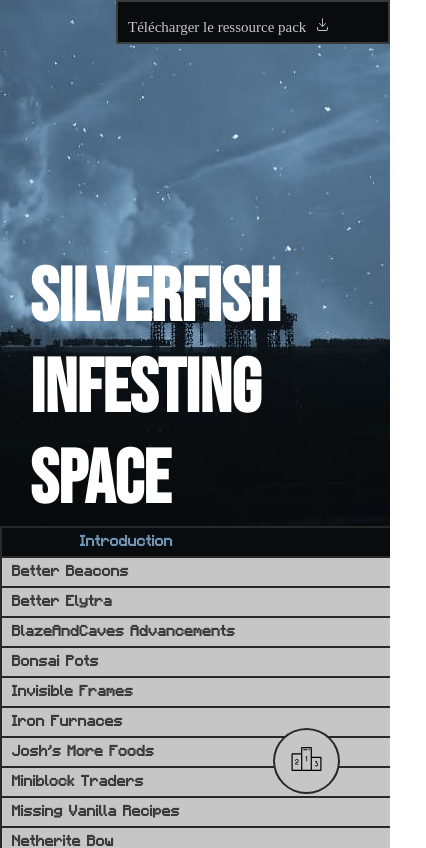
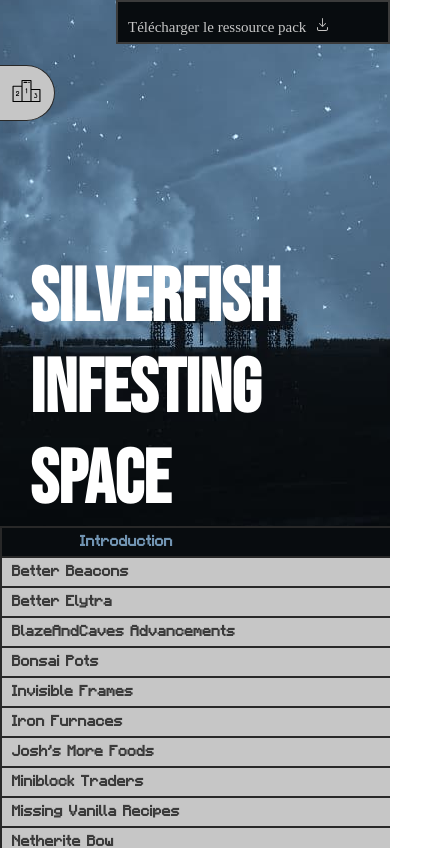
Before and after one commit to Nekall/Silverfish-Space, a React (Create React App) app: page /datapacks/vanilla-tweaks in a window 390 px wide. Shown: the top 848 px of the page, 426 px wide, since content can reach past the window. Built offline with nearby package versions, Linux system fonts and the light colour scheme; a web font is replaced by a local one.

Commit message:
style: responsive completed

```diff
--- a/src/components/HomeBanner/index.jsx
+++ b/src/components/HomeBanner/index.jsx
@@ -3,10 +3,14 @@ import videoBanner from "../../assets/videos/Mc-video-banner.webm";
 import book from "../../assets/images/book.png";
 import enchantedBook from "../../assets/images/enchantedbook.webp";
 
+import podium from 'assets/images/podium.svg';
+
 const HomeBanner = () => {
   return(
     <div className="home-banner">
-
+      <div className="btn-podium">
+        <NavLink activeClassName="active" to="/top-advancements"><img className="podium" src={podium} alt="podium achievements" /></NavLink>
+      </div>
       <div className="fullscreen-bg">
           <video muted autoPlay id="#bg-video">
               <source src={videoBanner} type="video/webm" />
--- a/src/pages/BlazeAndCavesAdvancements/index.jsx
+++ b/src/pages/BlazeAndCavesAdvancements/index.jsx
@@ -10,11 +10,11 @@ return (
     <SubNavbar />
     <div className="content">
       <h2><a target="_blank" rel="noreferrer" href="https://www.planetminecraft.com/data-pack/blazeandcave-s-advancements-pack-1-12/">BlazeAndCave's Advancements<img className="link" src={link} alt="lien" /></a></h2>
-      <img src={advancements} alt="hauts faits" />
+      <img className="dp-img" src={advancements} alt="hauts faits" />
       <p>
         Tu manques de challenge dans le ludiciel Minecraft ? Blaze and cave’s pack ajoute plus de 900 advancements afin d’endiabler ton aventure lors ce merveilleux périple.
       </p>
-      <img src={advancementsPanel} alt="panneau des hauts faits" />
+      <img className="dp-img" src={advancementsPanel} alt="panneau des hauts faits" />
     </div>
   </div>
   )
--- a/src/pages/InvisibleFrames/index.jsx
+++ b/src/pages/InvisibleFrames/index.jsx
@@ -23,7 +23,7 @@ return (
       </p>
       <img src={craftInvisibleFrame} alt="invisible frame" />
       <img src={craftInvisibleGlowFrame} alt="invisible glowing frame" />
-      <img src={invisibleframes} alt="explication en gif" />
+      <img className="dp-img" src={invisibleframes} alt="explication en gif" />
     </div>
   </div>
   )
--- a/src/pages/MissingVanillaRecipes/index.jsx
+++ b/src/pages/MissingVanillaRecipes/index.jsx
@@ -55,7 +55,7 @@ return (
     <div className="content">
       <h2>Missing Vanilla Recipes (fait par Sacha ♥)</h2>
       <p>Minecraft n’est pas logique, on y remédie.</p>
-      <p>39 nouvelles recettes INÉDITES logiques et comme dirait un vieux sage “ Ça devrait être dans le jeu de base ”.</p>
+      <p>Plus de 50 nouvelles recettes INÉDITES logiques et comme dirait un vieux sage “ Ça devrait être dans le jeu de base ”.</p>
       <hr/>
       <p className="title-news bold">Nouveaux crafts !</p>
       <img src={slabToBlock} alt="slab to block" />
--- a/src/pages/QuarryVanilla/index.jsx
+++ b/src/pages/QuarryVanilla/index.jsx
@@ -16,13 +16,13 @@ return (
     <div className="content">
       <h2><a target="_blank" rel="noreferrer" href="https://www.planetminecraft.com/data-pack/vanilla-quarry/">Quarry Vanilla<img className="link" src={link} alt="lien" /></a></h2>
       <p>Fan d’industrial craft, non ce n’est pas le filler mais bien évidemment la quarry. La mise en place est légèrement différente mais le fonctionnement reste le même. Tu peux ajouter des upgrades afin d’agrandir sa taille de minage.</p>
-      <img src={quarry} alt="quarry en action" />
+      <img className="dp-img" src={quarry} alt="quarry en action" />
       <p>Craft de base :</p>
       <img src={quarryBuilderCraft} alt="quarryBuilderCraft" />
       <img src={wrench} alt="wrench" />
       <p>Poses le quarry builder, rempli le des items suivant et fait un sneak+clique avec la wrench :</p>
       <p>(Attention, il faut le nombre exact d'items de la capture d'écran suivante)</p>
-      <img src={quarryBuilderInside} alt="quarryBuilderInside" />
+      <img className="dp-img" src={quarryBuilderInside} alt="quarryBuilderInside" />
       <p>Tadam !</p>
       <p>Craft des upgrade : </p>
       <p>(A mettre dans un dropper et clique droit avec la wrench)</p>
--- a/src/pages/TopAdvancements/index.jsx
+++ b/src/pages/TopAdvancements/index.jsx
@@ -80,7 +80,7 @@ const TopAdvancements = () => {
 
   return(
     <div className="top-advancements content">
-    <NavLink className="back-btn" to="/">◀ Retour</NavLink>
+    <div><NavLink className="back-btn" to="/">◀ Retour</NavLink></div>
       <h2>Classements des joueurs dans la réalisation des haut-faits :</h2>
       <p>(Mise à jour des données : {timestamp.time_stamp})</p>
       <hr/>
--- a/src/pages/VanillaTweaks/index.jsx
+++ b/src/pages/VanillaTweaks/index.jsx
@@ -47,7 +47,7 @@ return (
       <p>Ce petit datapack vous permet d'avoir toujours les coordonnées, la direction et l'heure du jeu toujours à porté de mains.</p>
       <div>
         <p className="hudposition">XYZ: <span className="x">{x}</span>  <span className="y">{y}</span>  <span className="z">{z}</span>       <span className="dir">{direction}</span>                      <span className="hours">{hours}</span></p>
-        <img className="hudpos-img" src={hudposition} alt="hudposition" />
+        <img className="dp-img hudpos-img" src={hudposition} alt="hudposition" />
       </div>
       <div className="copy-hud-cmd" onClick={() => copyCmd()}>/trigger ch_toggle<img className="link" src={copy} alt="copie commande" /></div>
       <p>―</p>
--- a/src/style/main.scss
+++ b/src/style/main.scss
@@ -1,4 +1,5 @@
 @import "colors.scss";
+@import "pages.scss";
 @import "~react-image-gallery/styles/scss/image-gallery.scss";
 @font-face{
   font-family: "BebasNeue";
@@ -200,8 +201,8 @@ img{
 .btn-podium{
   padding: 4px;
   position: fixed;
-  bottom: 50px;
-  right: 50px;
+  bottom: 40px;
+  right: 40px;
   border-radius: 50%;
   background-color: $light-grey;
   border: 2px solid $dark-grey;
@@ -220,11 +221,15 @@ img{
     height: 30px;
   }
 }
+
 .top-advancements{
   & .playername{
     font-family: "MinecraftRegular";
     font-size: 20px;
     color: $sky-blue;
+  }
+  & h2{
+    margin-top: 50px;
   }
   .card-player{
     padding: 5px 0;
@@ -235,6 +240,7 @@ img{
 }
 
 .back-btn{
+  margin: 10px;
   float: left;
 }
 
@@ -287,87 +293,6 @@ img{
   background-color: rgba(#8bff73, 0.41);
 }
 
-//######### PAGES ############
-
-.listing{
-  text-align: left;
-  margin: auto;
-  text-align: center;
-  & table{
-    margin: auto;
-  }
-  & td{
-    background-color: rgba(#2c3032, 0.49);
-    padding: 0 10px 0 10px;
-  }
-  & li{
-    margin-bottom: 5px;
-    list-style: none;
-  }
-}
-
-.dp-img{
-  width: 575px;
-}
-
-.dp-img-details{
-  width: 200px;
-}
-
-.error{
-  display: table-cell;
-  vertical-align: middle;
-  & p{
-    margin: 0;
-    padding: 0;
-    text-align: center;
-    opacity: 0.5;
-  }
-  & .boat{
-    position: absolute;
-    top: 15%;
-    left: 40%;
-  }
-  & .e404{
-    font-family: "MinecraftRegular";
-    font-size: 50px;
-    margin-bottom: 20px;
-  }
-  background-image: url("../assets/images/error.png");
-  background-position: bottom center;
-  width: 100vw;
-  height: 100vh;
-}
-
-.hudposition{
-  font-family: "MinecraftRegular";
-  font-size: 20px;
-  margin-bottom: -50px;
-  position: relative
-}
-
-.forge{
-  width: 150px;
-}
-
-.food-tabs{
-  display: grid;
-  grid-template-columns: 1fr 1fr 1fr;
-  & p{
-    margin-bottom: 30px;
-  }
-  & div{
-    padding: 20px 10px;
-    margin: 30px 10px 10px 10px;
-    background-color: rgba(#2c3032, 0.49);
-  }
-  & li{
-    margin-left: 50px;
-    padding: 5px;
-    list-style: square;
-    text-align: left;
-  }
-}
 
 //######### Floating Effect ############
 .floating{
@@ -406,6 +331,31 @@ img{
   }
 }
 
+@media only screen and (max-width: 1200px){
+  .btn-podium{
+    padding: 1px;
+    position: fixed;
+    top: 65px;
+    bottom: inherit;
+    right: inherit;
+    left: -2px;
+    border-radius: 0 50% 50% 0;
+    background-color: $light-grey;
+    border: 1px solid $dark-grey;
+
+    & .podium{
+      width: 33px;
+      height: 28px;
+    }
+  }
+
+  .food-tabs{
+    grid-template-columns: 1fr;
+    padding: 0;
+  }
+}
+
+
 @media only screen and (max-width: 900px){
   //Home page
   h1{
@@ -442,8 +392,30 @@ img{
     padding: 5px 0;
   }
 
-  .dp-img{
-    width: 100vw;
+  .btn-podium{
+    padding: 1px;
+    position: fixed;
+    top: 65px;
+    bottom: inherit;
+    right: inherit;
+    left: -2px;
+    border-radius: 0 50% 50% 0;
+    background-color: $light-grey;
+    border: 1px solid $dark-grey;
+
+    & .podium{
+      width: 33px;
+      height: 28px;
+    }
+  }
+
+  .title-news{
+    animation: none;
+  }
+
+  .food-tabs{
+    grid-template-columns: 1fr;
+    padding: 0;
   }
 
 }
@@ -493,9 +465,36 @@ img{
     padding: 5px 0;
   }
 
-  .dp-img{
-    width: 100vw;
+  .btn-podium{
+    padding: 1px;
+    position: fixed;
+    top: 65px;
+    bottom: inherit;
+    right: inherit;
+    left: -2px;
+    border-radius: 0 50% 50% 0;
+    background-color: $light-grey;
+    border: 1px solid $dark-grey;
+
+    & .podium{
+      width: 33px;
+      height: 28px;
+    }
   }
+
+  .title-news{
+    animation: none;
+  }
+
+  .image-gallery{
+    display: none;
+  }
+
+  .boat{
+    top: 15% !important;
+    left: 20% !important;
+  }
+
 }
 
 @media only screen and (max-width: 350px){
@@ -542,13 +541,34 @@ img{
     padding: 5px 0;
   }
 
-  .dp-img{
-    width: 100vw;
+  .btn-podium{
+    padding: 1px;
+    position: fixed;
+    top: 65px;
+    bottom: inherit;
+    right: inherit;
+    left: -2px;
+    border-radius: 0 50% 50% 0;
+    background-color: $light-grey;
+    border: 1px solid $dark-grey;
+
+    & .podium{
+      width: 33px;
+      height: 28px;
+    }
+  }
+
+  .title-news{
+    animation: none;
+  }
+
+  .image-gallery{
+    display: none;
   }
 
 }
 
-//########## Image gallery ############
+//######## Gallery #########
 .image-gallery-slide .image-gallery-image {
     width: 98%;
 }
--- /dev/null
+++ b/src/style/pages.scss
@@ -0,0 +1,80 @@
+.listing{
+  text-align: left;
+  margin: auto;
+  text-align: center;
+  & table{
+    margin: auto;
+  }
+  & td{
+    background-color: rgba(#2c3032, 0.49);
+    padding: 0 10px 0 10px;
+  }
+  & li{
+    margin-bottom: 5px;
+    list-style: none;
+  }
+}
+
+.dp-img{
+  width: 90vw;
+  max-width: 575px;
+}
+
+.dp-img-details{
+  width: 200px;
+}
+
+.error{
+  display: table-cell;
+  vertical-align: middle;
+  & p{
+    margin: 0;
+    padding: 0;
+    text-align: center;
+    opacity: 0.5;
+  }
+  & .boat{
+    position: absolute;
+    top: 15%;
+    left: 40%;
+  }
+  & .e404{
+    font-family: "MinecraftRegular";
+    font-size: 50px;
+    margin-bottom: 20px;
+  }
+  background-image: url("../assets/images/error.png");
+  background-position: bottom center;
+  width: 100vw;
+  height: 100vh;
+}
+
+.hudposition{
+  font-family: "MinecraftRegular";
+  font-size: 20px;
+  margin-bottom: -50px;
+  position: relative
+}
+
+.forge{
+  width: 150px;
+}
+
+.food-tabs{
+  display: grid;
+  grid-template-columns: 1fr 1fr 1fr;
+  & p{
+    margin-bottom: 30px;
+  }
+  & div{
+    padding: 20px 10px;
+    margin: 30px 10px 10px 10px;
+    background-color: rgba(#2c3032, 0.49);
+  }
+  & li{
+    margin-left: 50px;
+    padding: 5px;
+    list-style: square;
+    text-align: left;
+  }
+}
```
